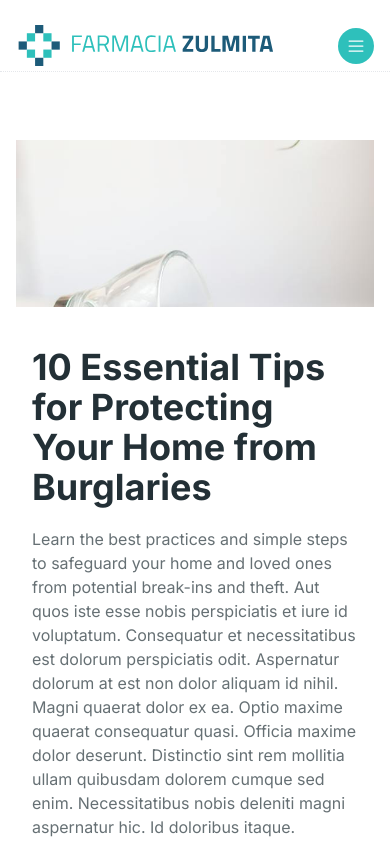
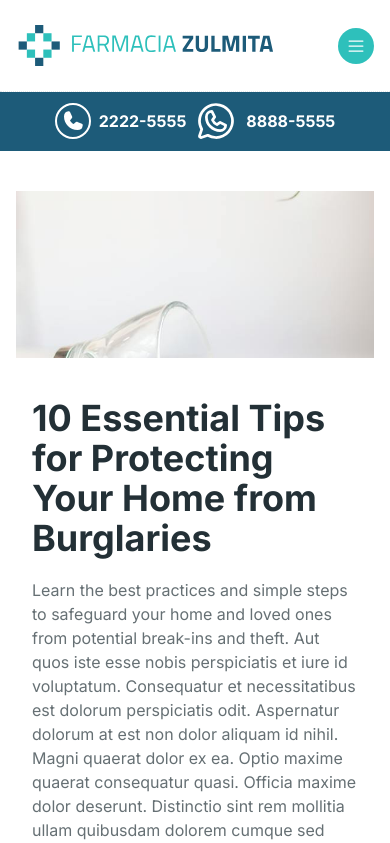
Before and after one commit to ventura01/myshop-app, a Next.js app: page /product/16708 in a window 390 px wide. Shown: the top 843 px of the page. Built offline with nearby package versions, Linux system fonts and the light colour scheme.

Commit message:
CSS Navbar, Hero

```diff
--- a/app/components/Hero.tsx
+++ b/app/components/Hero.tsx
@@ -14,7 +14,7 @@ const Hero = (props: Props) => {
       transition={{ duration: 0.3 }}
       className="container max-w-screen-xl mx-auto grid grid-cols-1 md:grid-cols-2 py-20 gap-2"
     >
-      <div className="flex flex-col gap-y-8 mx-4 md:mx-10 lg:mx-0 lg:mr-24 mt-10 md:mt-0 row-start-2 row-end-3 sm:row-start-1 sm:row-end-2 col-start-1 col-end-3 lg:col-start-1 lg:col-end-2 mb-20 lg:mb-0 justify-center">
+      <div className="flex flex-col gap-y-8 mx-4 md:mx-10 lg:mx-0 lg:mr-24 mt-10 md:mt-0 row-start-2 row-end-3 sm:row-start-1 sm:row-end-2 col-start-1 col-end-3 lg:col-start-1 lg:col-end-2 justify-center">
         <h2 className="font-semibold text-heading text-lg">Bienvenido</h2>
         <h1 className="text-4xl sm:text-6xl font-bold text-heading text-justify">
           Cuidamos de tu salud y bienestar
--- a/app/components/Navbar.tsx
+++ b/app/components/Navbar.tsx
@@ -20,7 +20,7 @@ const Navbar = (props: Props) => {
   const path = usePathname();
   return (
     <header className="border-b-[1px] border-dotted z-50 shadow-m bg-white w-full fixed top-0">
-      <div className="container max-w-screen-xl mx-auto pt-5 md:py-5">
+      <div className="container max-w-screen-xl mx-auto py-5 md:py-5">
         <nav className="flex justify-between items-center mx-4 lg:mx-0">
           <div>
             <Link href="/">
--- a/app/components/Ribbon.tsx
+++ b/app/components/Ribbon.tsx
@@ -1,3 +1,5 @@
+'use client'
+
 import { Phone, WhatsappLogo } from '@phosphor-icons/react';
 import React from 'react'
 
--- a/app/globals.css
+++ b/app/globals.css
@@ -6,7 +6,7 @@ html {
   scroll-behavior: smooth !important;
 }
 body {
-  padding-top: 100px;
+  padding-top: 91px;
 }
 ::selection {
   background-color: rgba(74, 47, 189, 0.08);
--- a/app/layout.tsx
+++ b/app/layout.tsx
@@ -3,12 +3,13 @@ import { Inter } from "next/font/google";
 import "./globals.css";
 import Navbar from "./components/Navbar";
 import Footer from "./components/Footer";
+import Ribbon from "./components/Ribbon";
 
 const inter = Inter({ subsets: ["latin"] });
 
 export const metadata: Metadata = {
   title: "Farmacia Zulmita",
-  description: "Venta de productos farmaceuticos",
+  description: "Venta de productos farmacéuticos",
 };
 
 export default function RootLayout({
@@ -20,6 +21,7 @@ export default function RootLayout({
     <html lang="es">
       <body className={inter.className}>
         <Navbar />
+        <Ribbon />
         <main>{children}</main>
         <Footer />
       </body>
--- a/app/page.tsx
+++ b/app/page.tsx
@@ -9,13 +9,11 @@ import Solutions from "./components/Solutions";
 import Testimonial from "./components/Testimonial";
 import RecentBlog from "./components/RecentBlog";
 import Products from "./components/Products";
-import Ribbon from "./components/Ribbon";
 import MedicineTypes from "./components/MedicineTypes";
 
 export default function Home() {
   return (
     <>
-      <Ribbon />
       <Hero />
       {/* <Stats /> */}
       <Products />
```
